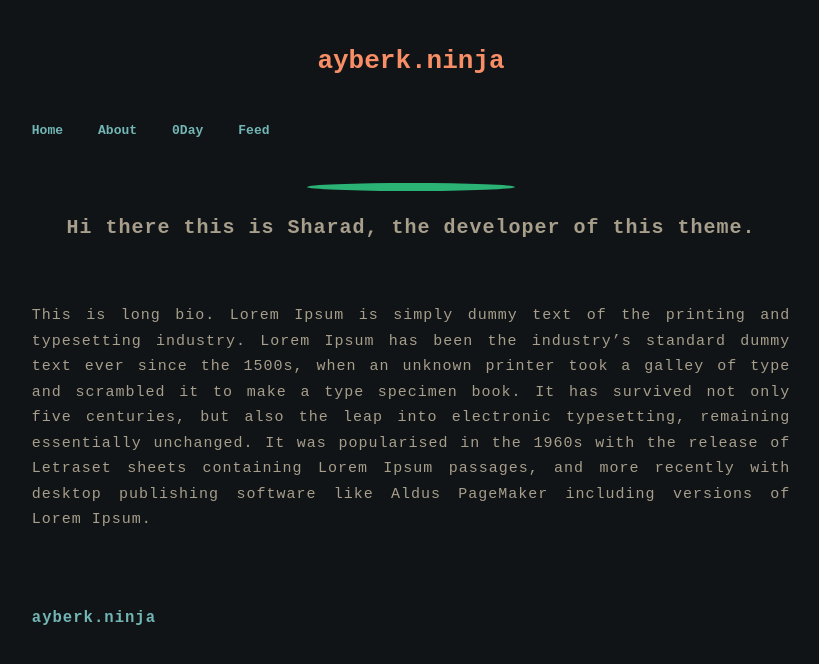
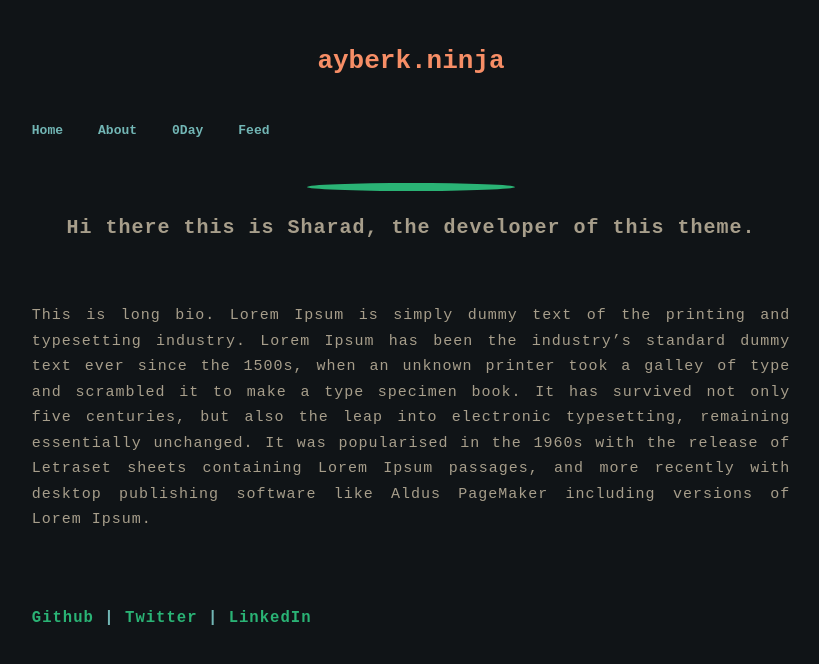
Before and after one commit to mhmtayberk/ayberkninja.github.io, a Jekyll site: the page built from about.md, in a window 1280 px wide. Shown: the top 664 px of the page, without its empty margins (229-1048 px from the left). Built offline with Jekyll 4.4.1, drawn with Linux system fonts in a browser that asks for light colours.

Commit message:
Update footer.html

```diff
--- a/_includes/footer.html
+++ b/_includes/footer.html
@@ -1,6 +1,8 @@
 <footer>
 	<p>
-		ayberk.ninja
+	    <i class="fa fa-github" aria-hidden="true"></i> <a href="https://github.com/mhmtayberk">Github</a> |
+	    <i class="fa fa-twitter" aria-hidden="true"></i> <a href="https://twitter.com/mhmtayberk">Twitter</a> |
+	    <i class="fa fa-linkedin-square" aria-hidden="true"></i> <a href="https://www.linkedin.com/in/mhmtayberk/">LinkedIn</a>
 	</p>
 </footer>
 <script src='{{site.baseurl}}/assets/js/site.js' id="pill_site_script" type='module'></script>
```
